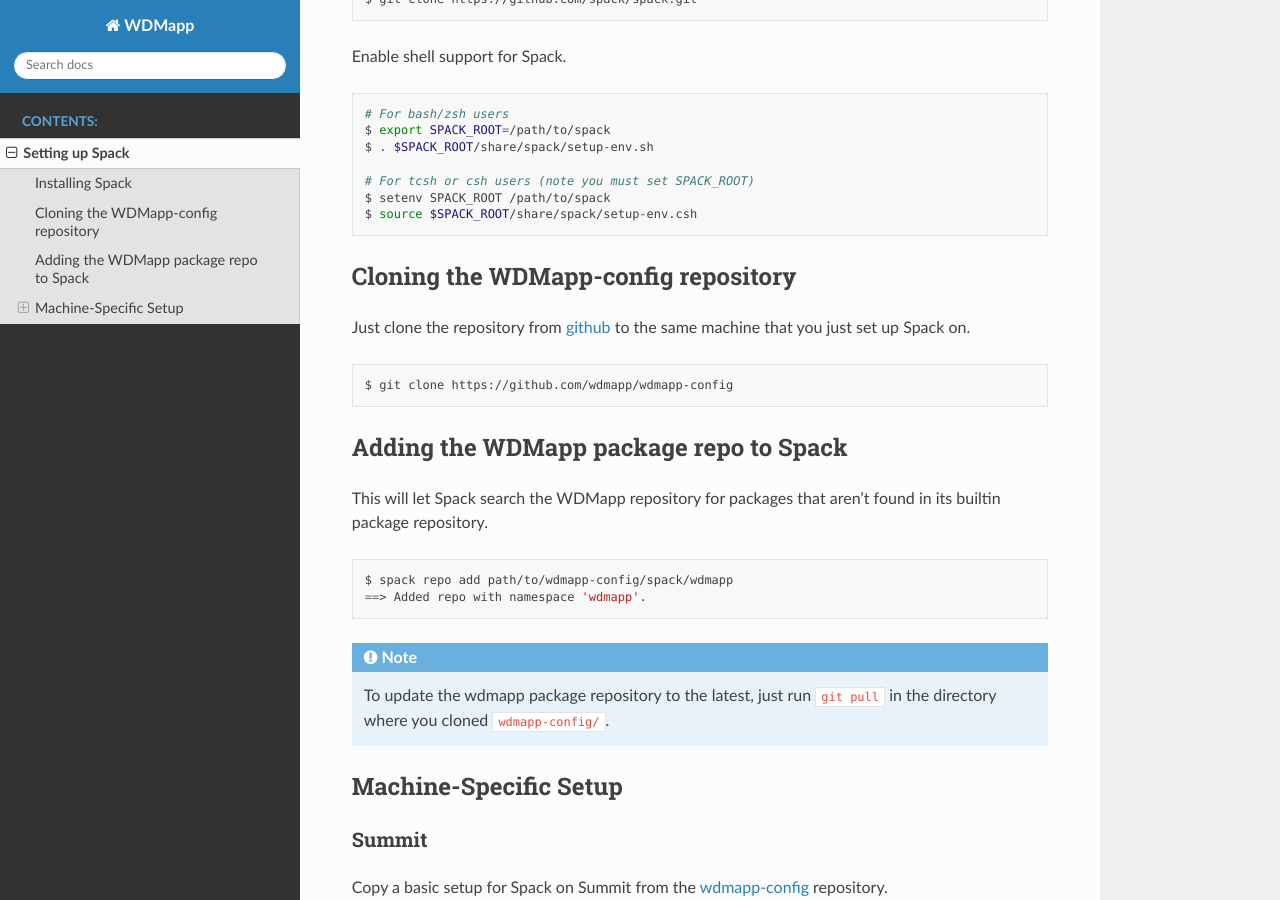
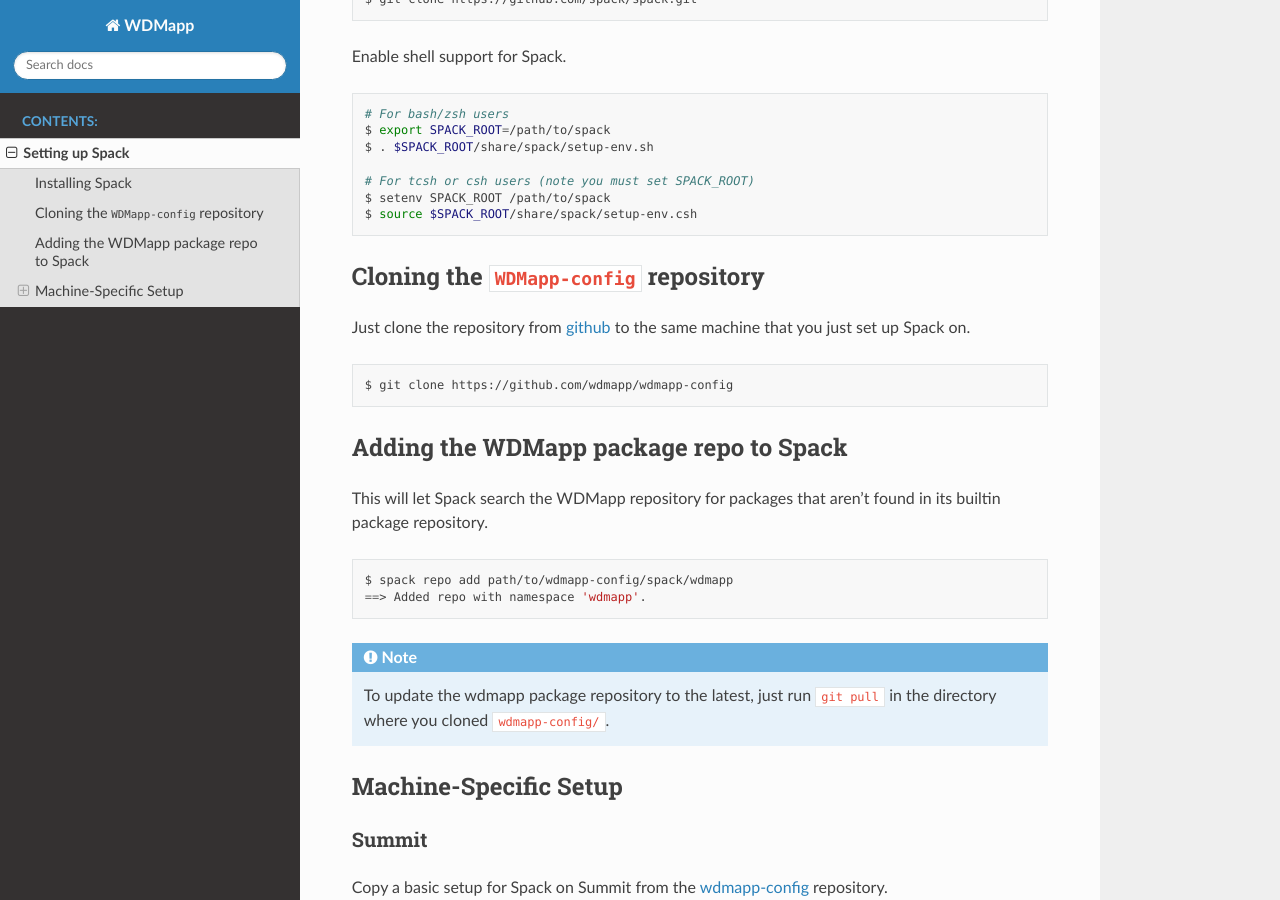
Before and after one commit to wdmapp/wdmapp-config, a Sphinx documentation site: the page built from docs/spack/setup.rst, in a window 1280 px wide and 900 px high, scrolled down 531 px. Built offline with Sphinx 7.4.7 and the Read the Docs theme 2.0.0, drawn with Linux system fonts in a browser that asks for light colours.

Commit message:
docs: try fixing readthedocs

```diff
--- a/docs/conf.py
+++ b/docs/conf.py
@@ -54,3 +54,5 @@
 html_static_path = ['_static']
 
 todo_include_todos = True
+
+master_doc = 'index'
--- a/docs/spack/setup.rst
+++ b/docs/spack/setup.rst
@@ -36,8 +36,8 @@
   $ setenv SPACK_ROOT /path/to/spack
   $ source $SPACK_ROOT/share/spack/setup-env.csh
 
-Cloning the WDMapp-config repository
-=====================================
+Cloning the ``WDMapp-config`` repository
+========================================
 
 Just clone the repository from `github
 <https://github.com/wdmapp/wdmapp-config/>`_ to the same machine that
```
